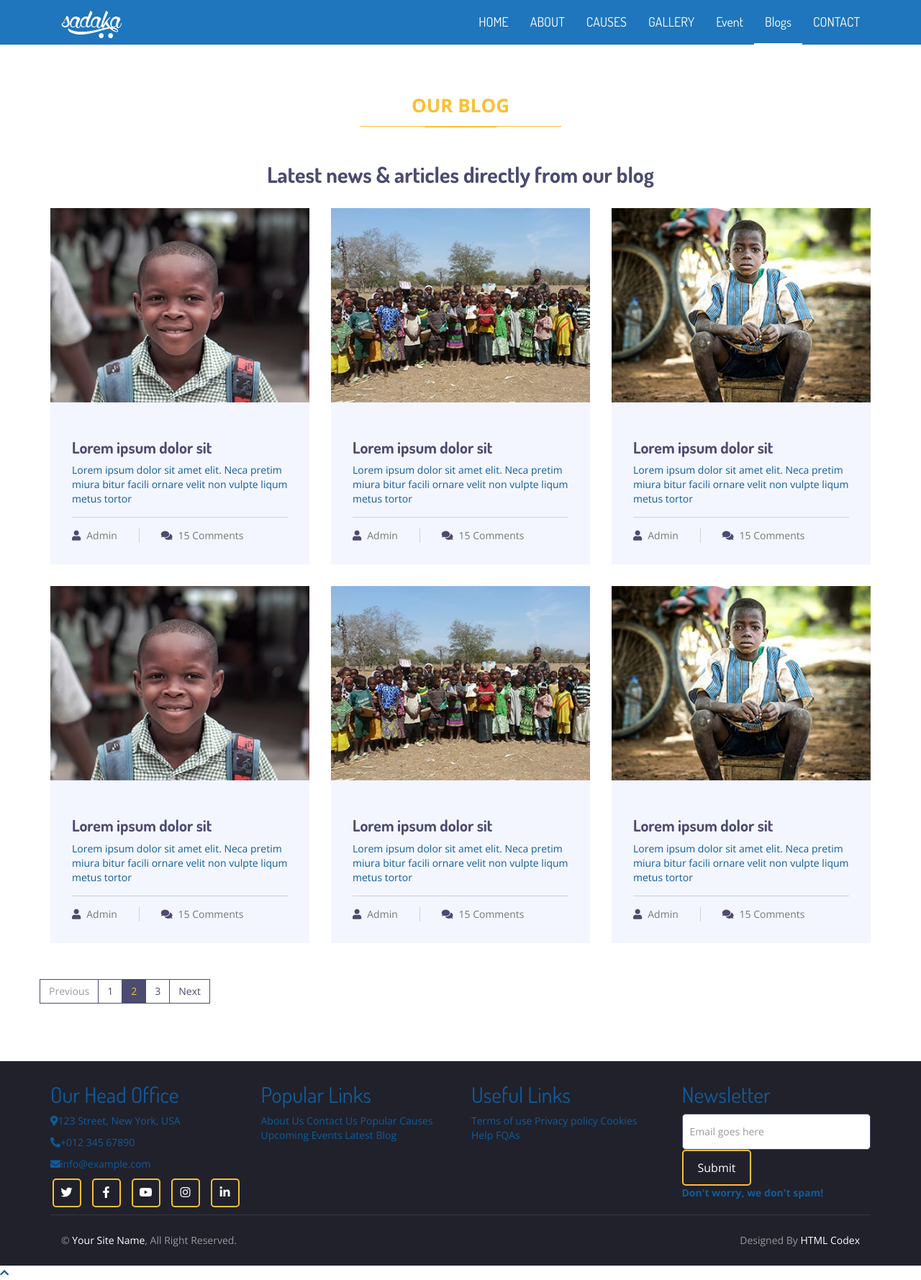
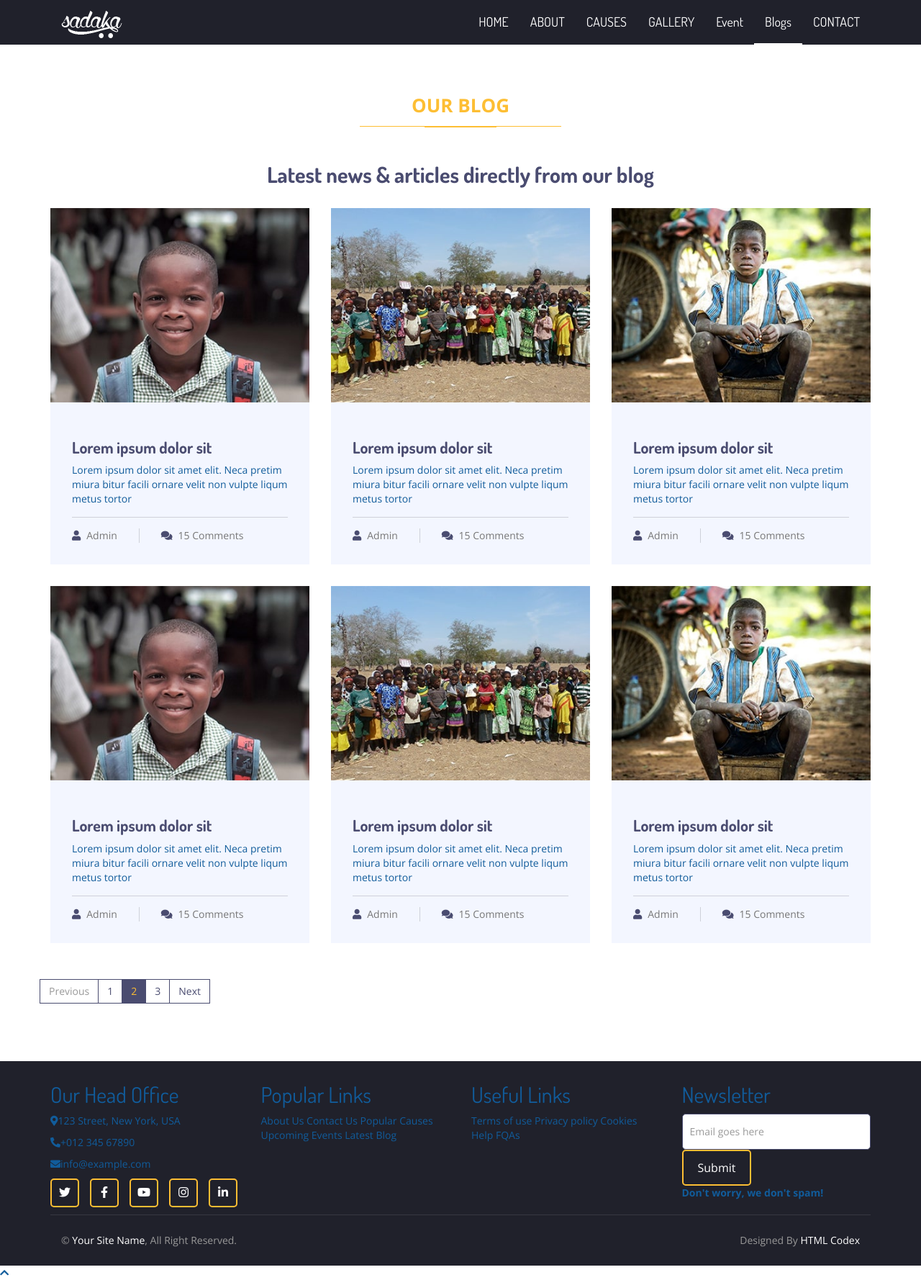
Before and after one commit to Afraa-103/sadaka, a plain HTML site: page blog.html in a window 1280 px wide. Shown: the whole page at 72% size. Drawn offline with nearby package versions, Linux system fonts and the light colour scheme; files that its build step writes are made by us from their sources; a web font is replaced by a local one.

Commit message:
Add files via upload

```diff
--- a/assets/css/style.css
+++ b/assets/css/style.css
@@ -59,7 +59,7 @@ a:hover, a:focus, a:active {
 .navbar-main {
   margin-bottom: 0;
   color: #fff;
-  background: #1f76bd;
+  background: var(--main-title);
 }
 .navbar-main .navbar-brand {
   border-bottom: none !important;
@@ -470,8 +470,7 @@ a:hover, a:focus, a:active {
   position: relative;
   margin-top: 20px;
   display: flex;
-  align-items: end;
-  justify-content: end;
+
     gap: 15px;
     bottom:  10px;
 }
```
